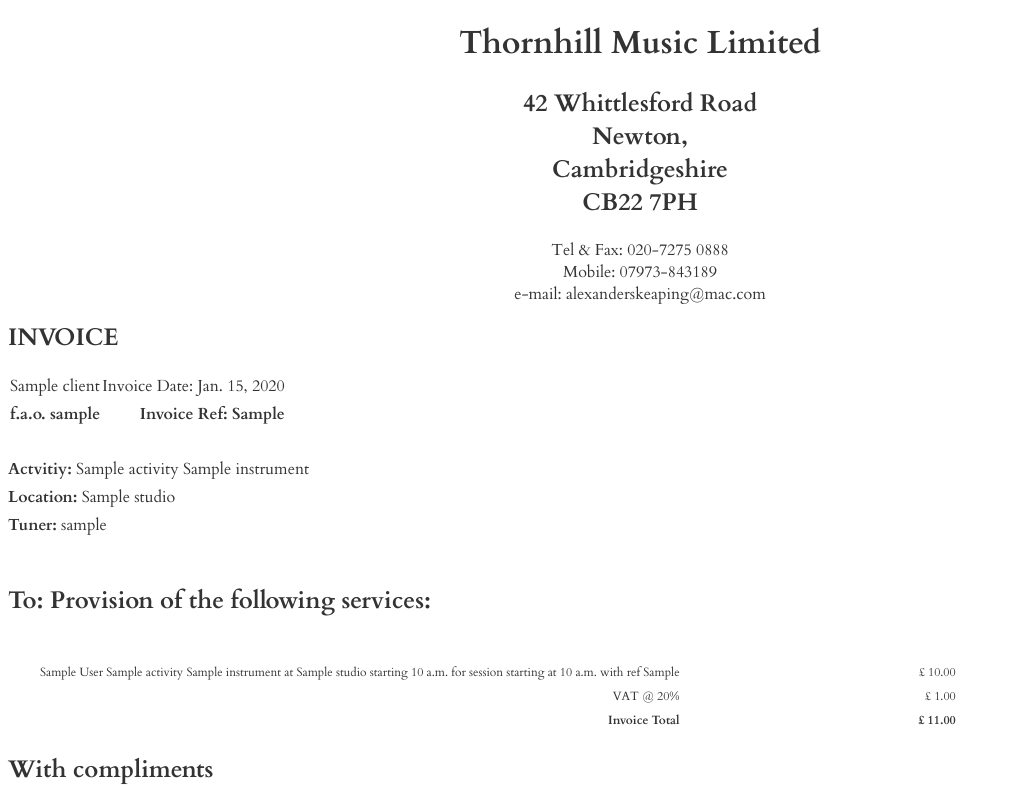
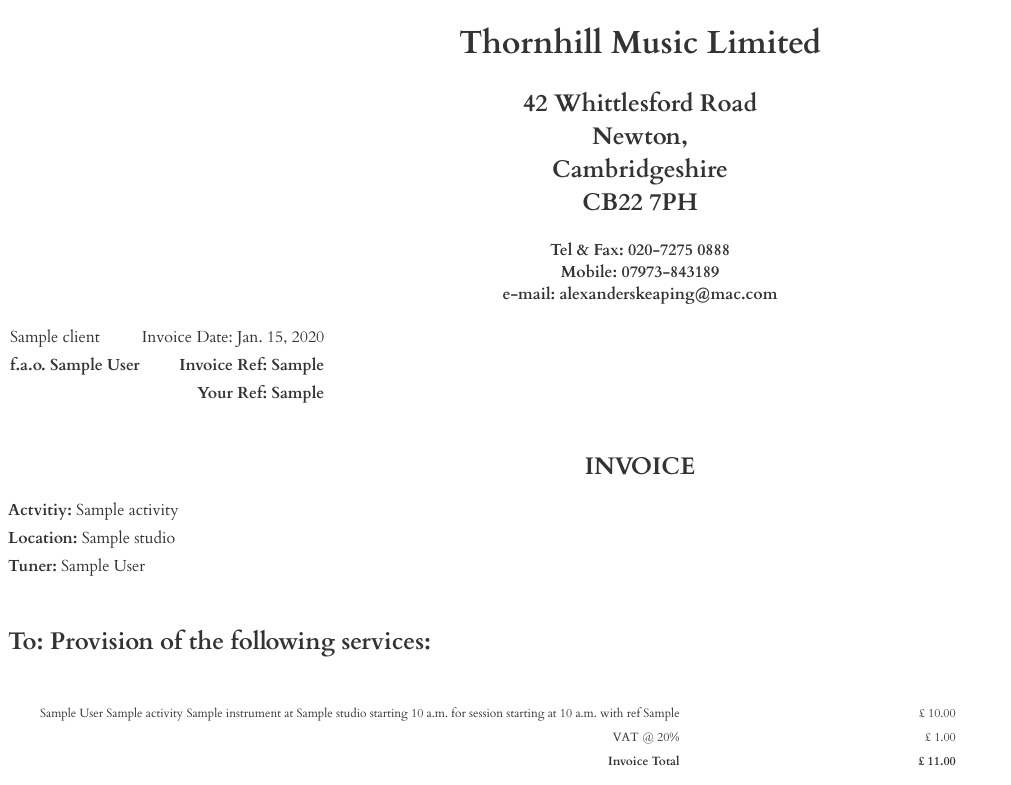
Before and after one commit to phoebebright/tuning, a Django app: template templates/pdf/invoice.html in a window 1280 px wide. Shown: the top 785 px of the page, without its empty margins (0-1011 px from the left). Run offline with Django 3.2, Linux system fonts and the light colour scheme; tables that the repository leaves empty hold one stand-in row (values such as "Sample post"); the template is opened without the code that fills it: values that come from a table or form of the project are taken from there, most other values are stand-ins (such as "Sample title", 1, 10 or a date in 2020); parts of the project's set-up code (start-up, migrations or seed data) failed here and were passed over.

Commit message:
misc fixes after review with AJS

```diff
--- a/templates/pdf/invoice.html
+++ b/templates/pdf/invoice.html
@@ -108,7 +108,15 @@
              font-family: 'Cardo';
             font-size: 24px;
         }
-
+        h1 {
+            font-size: 32px;
+        }
+            h2 {
+            font-size: 24px;
+        }
+            h3 {
+            font-size: 16px;
+        }
     </style>
 {% endblock %}
 
@@ -120,10 +128,10 @@
                 Newton,<br />
                 Cambridgeshire<br />
                 CB22 7PH</h2>
-            <p>Tel & Fax: 020-7275 0888<br />
+            <h3>Tel & Fax: 020-7275 0888<br />
                 Mobile: 07973-843189<br />
                 e-mail: alexanderskeaping@mac.com
-            </p>
+            </h3>
 
 
         </div>
@@ -133,25 +141,30 @@
 
 {% block content %}
     <div id="content">
-<h1 id="invoice">INVOICE</h1>
+
         <table><tr>
             <td class="text-left">
                 <p>{{ booking.client.name }}</p>
                 <p>{{ booking.client.address }}</p>
-                <p><strong>f.a.o. {{ booking.booker }}</strong></p>
+                <p><strong>f.a.o. {{ booking.booker.full_name }}</strong></p>
             </td>
 
             <td class="text-right">
                 <p>Invoice Date: {{ booking.completed_at|date:"DATE_FORMAT" }}</p>
                 <p><strong>Invoice Ref: {{ booking.ref }}</strong></p>
+                {% if booking.client_ref %}
+                <p><strong>Your Ref: {{ booking.client_ref }}</strong></p>
+                {% endif %}
             </td>
         </tr></table>
 
         <br />
 
-        <p><strong>Actvitiy:</strong> {{ booking.activity.name_verb_past }} {{ booking.instrument }}</p>
+        <h1 id="invoice" class="text-center">INVOICE</h1>
+
+        <p><strong>Actvitiy:</strong> {{ booking.activity.name_verb_past }}</p>
         <p><strong>Location:</strong> {{ booking.studio }}</p>
-        <p><strong>Tuner:</strong> {{ booking.tuner }}</p>
+        <p><strong>Tuner:</strong> {{ booking.tuner.full_name }}</p>
 
 
         <br />
--- a/templates/web/booking_editable_template_booker.html
+++ b/templates/web/booking_editable_template_booker.html
@@ -10,6 +10,7 @@
 </h3>
 <div id="editform" class="editable_content" data-eventid="">
 
+    <div id="booking_description">
         {% if object.tuner %}
             {{ object.tuner }}&nbsp;to&nbsp;
         {% endif %}
@@ -68,7 +69,7 @@
 
 
         price {{ object.price }} ex VAT
-
+    </div>
 <span id="button_row" class="pull-right">
 
 
--- a/tuning/settings.py
+++ b/tuning/settings.py
@@ -294,8 +294,7 @@ CRON_CLASSES = [
 
 #TODO: more sophisticated privacy - https://github.com/dabapps/django-private-views
 
-TWILIO_DRY_MODE = False
-
+TWILIO_DRY_MODE = True
 
 TWILIO_ACCOUNT_SID = 'AC16c2424eb4d481012c6227e5dfe37719'
 TWILIO_AUTH_TOKEN = '231d2bdf0738a138a61e239a0bc069cc'
--- a/web/models.py
+++ b/web/models.py
@@ -384,6 +384,14 @@ class CustomUser(AbstractUser, ModelDiffMixin):
 
         super(CustomUser, self).save(*args, **kwargs)
 
+    @property
+    def full_name(self):
+        if self.first_name and self.last_name:
+            return "%s %s" % (self.first_name, self.last_name)
+        elif self.last_name:
+            return self.last_name
+        else:
+            return self.username
 
     @property
     def organisation(self):
@@ -873,9 +881,9 @@ class Booking(models.Model, ModelDiffMixin):
             txt = 'Request to %s ' % self.activity.name_verb
         elif self.tuner:
             if self.status < BOOKING_COMPLETE:
-                txt = "%s to %s " % (self.tuner.get_full_name(), self.activity.name_verb)
+                txt = "%s to %s " % (self.tuner.full_name, self.activity.name_verb)
             else:
-                txt = "%s %s " % (self.tuner.get_full_name(), self.activity.name_verb_past)
+                txt = "%s %s " % (self.tuner.full_name, self.activity.name_verb_past)
         else:
             txt = ""
 
```
Also changed, not shown: templates/web/booking_editable_template_tuner.html (+7 -4 lines). Lines whose indentation alone changed are shown as unchanged.
